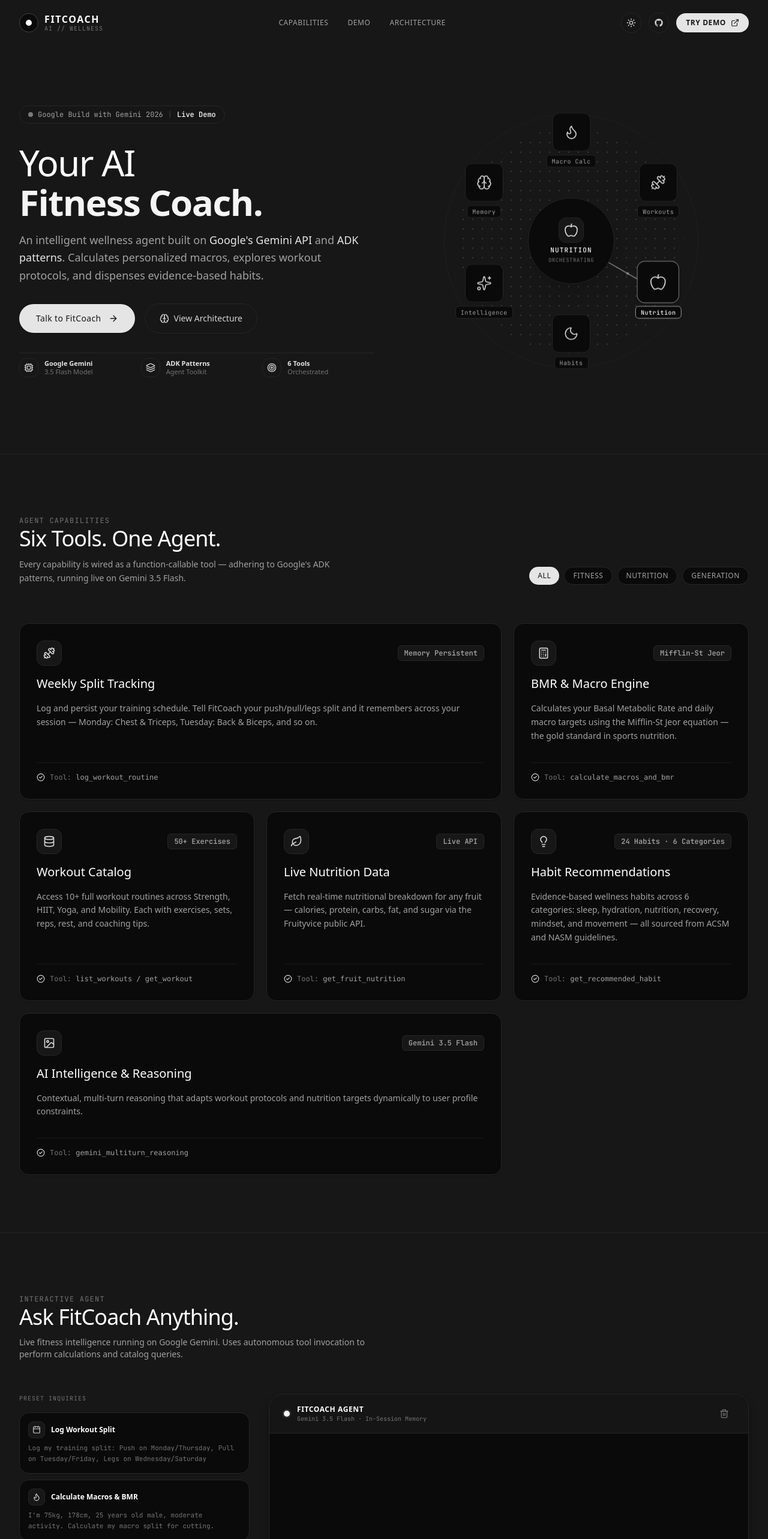
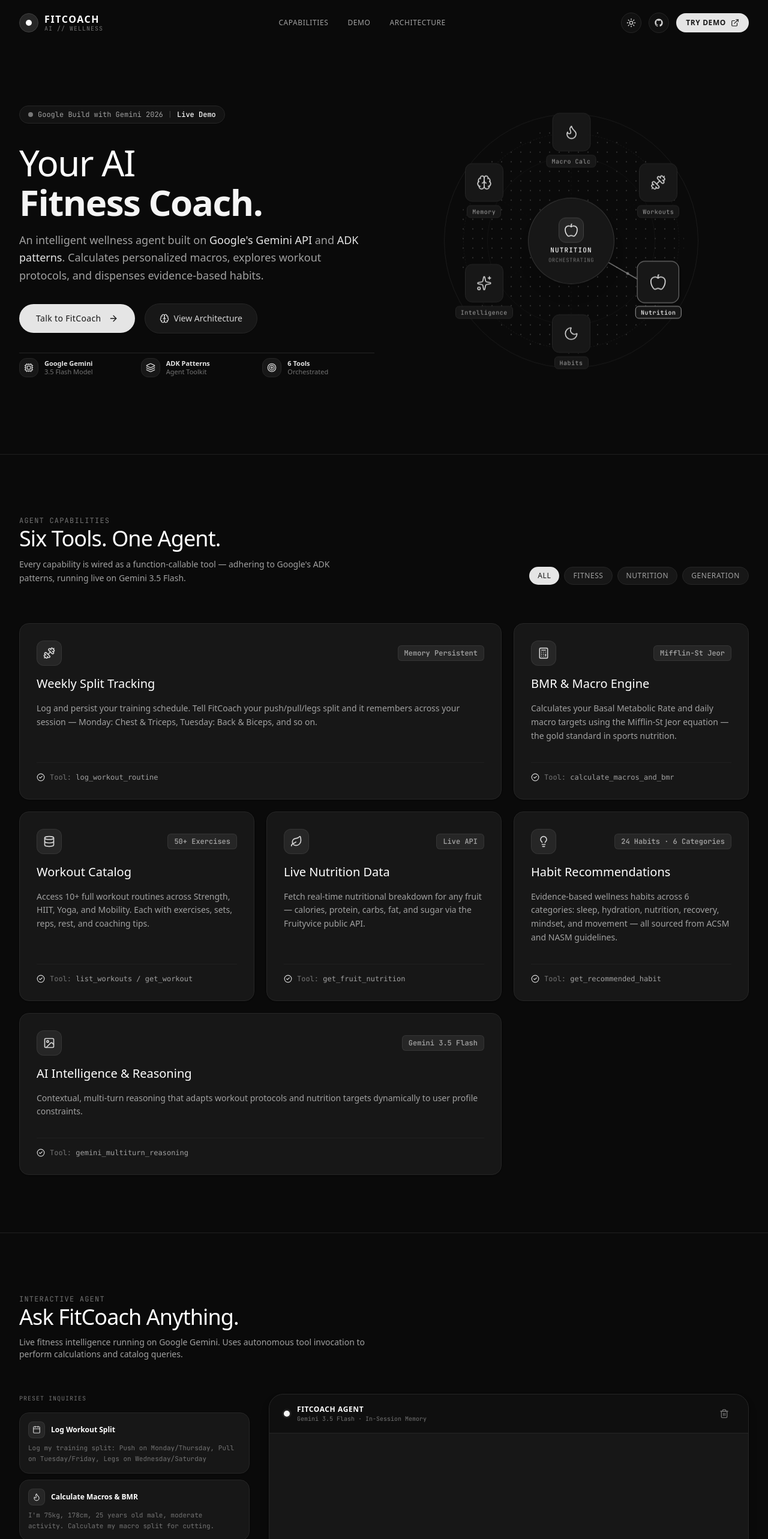
Before and after one commit to Harpreet1999/fitcoach-wellness-agent, a Next.js app: page / in a window 1280 px wide. Shown: the top 2566 px of the page at 60% size. Built offline with nearby package versions, Linux system fonts and the light colour scheme.

Commit message:
style: revert dark theme card colors, add distinct Navbar/Footer bg for light and dark themes

```diff
--- a/app/globals.css
+++ b/app/globals.css
@@ -19,7 +19,7 @@
   }
 
   .dark body {
-    background-color: #171717;
+    background-color: #0a0a0a;
     background-image: none;
   }
 
--- a/app/layout.tsx
+++ b/app/layout.tsx
@@ -42,7 +42,7 @@ export default function RootLayout({ children }: { children: React.ReactNode })
           }}
         />
       </head>
-      <body className="min-h-screen bg-[#f8f7f5] dark:bg-neutral-900 text-neutral-800 dark:text-neutral-100 font-sans selection:bg-neutral-200 dark:selection:bg-neutral-800 selection:text-neutral-800 dark:selection:text-white antialiased transition-colors duration-200">
+      <body className="min-h-screen bg-[#f8f7f5] dark:bg-neutral-950 text-neutral-800 dark:text-neutral-100 font-sans selection:bg-neutral-200 dark:selection:bg-neutral-800 selection:text-neutral-800 dark:selection:text-white antialiased transition-colors duration-200">
         <ThemeProvider>
           {children}
         </ThemeProvider>
--- a/app/page.tsx
+++ b/app/page.tsx
@@ -7,7 +7,7 @@ import DemoSection from '@/components/sections/DemoSection';
 
 export default function Home() {
   return (
-    <div className="min-h-screen flex flex-col bg-[#f8f7f5] [background-image:radial-gradient(circle,rgba(0,0,0,0.045)_1px,transparent_1px)] [background-size:24px_24px] dark:[background-image:none] dark:bg-neutral-900 text-neutral-800 dark:text-neutral-100 selection:bg-neutral-800 selection:text-white dark:selection:bg-neutral-100 dark:selection:text-neutral-950 font-sans transition-colors duration-300">
+    <div className="min-h-screen flex flex-col bg-[#f8f7f5] [background-image:radial-gradient(circle,rgba(0,0,0,0.045)_1px,transparent_1px)] [background-size:24px_24px] dark:[background-image:none] dark:bg-neutral-950 text-neutral-800 dark:text-neutral-100 selection:bg-neutral-800 selection:text-white dark:selection:bg-neutral-100 dark:selection:text-neutral-950 font-sans transition-colors duration-300">
       <Navbar />
       <main className="flex-1">
         <Hero />
--- a/components/chat/ChatInterface.tsx
+++ b/components/chat/ChatInterface.tsx
@@ -172,9 +172,9 @@ export default function ChatInterface() {
   };
 
   return (
-    <div className="flex flex-col h-[640px] rounded-3xl border border-neutral-200 dark:border-neutral-800 bg-white dark:bg-neutral-950 shadow-lg shadow-black/5 dark:shadow-black/40 overflow-hidden transition-colors duration-200">
+    <div className="flex flex-col h-[640px] rounded-3xl border border-neutral-200 dark:border-neutral-800 bg-white dark:bg-neutral-900 shadow-lg shadow-black/5 dark:shadow-black/40 overflow-hidden transition-colors duration-200">
       {/* Chat header */}
-      <div className="flex items-center justify-between px-6 py-4 border-b border-neutral-200 dark:border-neutral-800 bg-[#f8f7f5] dark:bg-neutral-900/90">
+      <div className="flex items-center justify-between px-6 py-4 border-b border-neutral-200 dark:border-neutral-800 bg-[#f8f7f5] dark:bg-neutral-950/60">
         <div className="flex items-center gap-3">
           <div className="relative">
             <div className="w-2.5 h-2.5 rounded-full bg-neutral-800 dark:bg-white animate-pulse" />
@@ -289,8 +289,8 @@ export default function ChatInterface() {
       </div>
 
       {/* Input bar */}
-      <div className="px-5 pb-5 pt-3 border-t border-neutral-200 dark:border-neutral-800 bg-[#f8f7f5] dark:bg-neutral-900/90">
-        <div className="flex items-center gap-2 bg-neutral-100 dark:bg-neutral-950 rounded-full border border-neutral-200 dark:border-neutral-800 px-4 py-2 focus-within:border-neutral-400 dark:focus-within:border-neutral-500 transition-colors">
+      <div className="px-5 pb-5 pt-3 border-t border-neutral-200 dark:border-neutral-800 bg-[#f8f7f5] dark:bg-neutral-950/60">
+        <div className="flex items-center gap-2 bg-neutral-100 dark:bg-neutral-800/90 rounded-full border border-neutral-200 dark:border-neutral-700/70 px-4 py-2 focus-within:border-neutral-400 dark:focus-within:border-neutral-500 transition-colors">
           <input
             type="text"
             value={input}
--- a/components/layout/Footer.tsx
+++ b/components/layout/Footer.tsx
@@ -3,13 +3,13 @@ import { ExternalLink } from 'lucide-react';
 
 export default function Footer() {
   return (
-    <footer className="border-t border-neutral-200 dark:border-neutral-800 py-12 transition-colors duration-200">
+    <footer className="border-t border-neutral-200 dark:border-neutral-800/80 bg-white dark:bg-neutral-950 py-12 transition-colors duration-200">
       <div className="max-w-7xl mx-auto px-4 sm:px-6 lg:px-8">
         <div className="flex flex-col md:flex-row items-center justify-between gap-6">
           {/* Logo & tagline */}
           <div className="flex flex-col items-center md:items-start gap-1">
             <div className="flex items-center gap-2">
-              <div className="w-6 h-6 rounded-full border border-neutral-300 dark:border-neutral-700 bg-neutral-100 dark:bg-neutral-950 flex items-center justify-center">
+              <div className="w-6 h-6 rounded-full border border-neutral-300 dark:border-neutral-700 bg-neutral-100 dark:bg-neutral-800 flex items-center justify-center">
                 <div className="w-2 h-2 rounded-full bg-neutral-800 dark:bg-white" />
               </div>
               <span className="font-semibold text-sm tracking-widest text-neutral-800 dark:text-white uppercase font-sans">FITCOACH AI</span>
--- a/components/layout/Navbar.tsx
+++ b/components/layout/Navbar.tsx
@@ -24,7 +24,7 @@ export default function Navbar() {
     <header
       className={`fixed top-0 left-0 right-0 z-50 transition-all duration-300 ${
         isScrolled
-          ? 'bg-[#f8f7f5]/85 dark:bg-neutral-900/85 backdrop-blur-md border-b border-neutral-200/80 dark:border-neutral-800/80 py-3 shadow-xs'
+          ? 'bg-white/90 dark:bg-neutral-950/90 backdrop-blur-md border-b border-neutral-200/80 dark:border-neutral-800/80 py-3 shadow-xs'
           : 'bg-transparent py-5'
       }`}
     >
@@ -32,7 +32,7 @@ export default function Navbar() {
         <div className="flex items-center justify-between">
           {/* Logo */}
           <a href="#" className="flex items-center gap-2.5 group">
-            <div className="w-8 h-8 rounded-full border border-neutral-300 dark:border-neutral-700 flex items-center justify-center bg-neutral-100 dark:bg-neutral-950 group-hover:scale-105 transition-transform duration-200">
+            <div className="w-8 h-8 rounded-full border border-neutral-300 dark:border-neutral-700 flex items-center justify-center bg-neutral-100 dark:bg-neutral-800 group-hover:scale-105 transition-transform duration-200">
               <div className="w-2.5 h-2.5 rounded-full bg-neutral-800 dark:bg-white" />
             </div>
             <div className="flex flex-col">
--- a/components/sections/ArchitectureSection.tsx
+++ b/components/sections/ArchitectureSection.tsx
@@ -102,8 +102,8 @@ export default function ArchitectureSection() {
                   onClick={() => setActiveTab(tab)}
                   className={`text-left px-5 py-4 rounded-xl border transition-all duration-200 whitespace-nowrap lg:whitespace-normal flex items-center justify-between ${
                     isSelected
-                      ? 'border-neutral-750 dark:border-neutral-400 bg-white dark:bg-neutral-950 shadow-xs'
-                      : 'border-neutral-200 dark:border-neutral-800/80 bg-white dark:bg-neutral-950 hover:border-neutral-300 dark:hover:border-neutral-700'
+                      ? 'border-neutral-750 dark:border-neutral-400 bg-white dark:bg-neutral-800 shadow-xs'
+                      : 'border-neutral-200 dark:border-neutral-800/80 bg-white dark:bg-neutral-900 hover:border-neutral-300 dark:hover:border-neutral-700'
                   }`}
                 >
                   <span className={`text-xs font-mono uppercase tracking-wider ${isSelected ? 'font-bold text-neutral-850 dark:text-neutral-100' : 'text-neutral-500'}`}>
@@ -118,7 +118,7 @@ export default function ArchitectureSection() {
           </div>
 
           {/* Detail panel */}
-          <div className="lg:col-span-9 rounded-2xl border border-neutral-200 dark:border-neutral-800 bg-white dark:bg-neutral-950 p-6 sm:p-8 shadow-xs transition-colors duration-200">
+          <div className="lg:col-span-9 rounded-2xl border border-neutral-200 dark:border-neutral-800 bg-white dark:bg-neutral-900 p-6 sm:p-8 shadow-xs transition-colors duration-200">
             {activeTab === 'Visualizer' ? (
               <IsometricStackVisualizer />
             ) : (
--- a/components/sections/CapabilitiesGrid.tsx
+++ b/components/sections/CapabilitiesGrid.tsx
@@ -95,7 +95,7 @@ export default function CapabilitiesGrid() {
                 className={`px-3.5 py-1.5 rounded-full text-xs font-medium uppercase tracking-wider transition-all duration-200 ${
                   activeTab === tab
                     ? 'bg-neutral-800 text-neutral-100 dark:bg-neutral-200 dark:text-neutral-900 shadow-xs'
-                    : 'bg-white dark:bg-neutral-950 text-neutral-600 dark:text-neutral-400 hover:text-neutral-800 dark:hover:text-white border border-neutral-200 dark:border-neutral-800 hover:border-neutral-300 dark:hover:border-neutral-700'
+                    : 'bg-white dark:bg-neutral-900 text-neutral-600 dark:text-neutral-400 hover:text-neutral-800 dark:hover:text-white border border-neutral-200 dark:border-neutral-800 hover:border-neutral-300 dark:hover:border-neutral-700'
                 }`}
               >
                 {tab}
@@ -109,14 +109,14 @@ export default function CapabilitiesGrid() {
           {filtered.map((cap, idx) => (
             <div
               key={idx}
-              className={`${cap.span} p-7 rounded-2xl border border-neutral-200 dark:border-neutral-800 bg-white dark:bg-neutral-950 hover:border-neutral-300 dark:hover:border-neutral-700 transition-all duration-300 flex flex-col justify-between group shadow-sm`}
+              className={`${cap.span} p-7 rounded-2xl border border-neutral-200 dark:border-neutral-800 bg-white dark:bg-neutral-900 hover:border-neutral-300 dark:hover:border-neutral-700 transition-all duration-300 flex flex-col justify-between group shadow-sm`}
             >
               <div className="space-y-4">
                 <div className="flex items-center justify-between">
-                  <div className="p-2.5 rounded-xl bg-neutral-100 dark:bg-neutral-900 border border-neutral-200/60 dark:border-neutral-800 group-hover:scale-105 transition-transform duration-200">
+                  <div className="p-2.5 rounded-xl bg-neutral-100 dark:bg-neutral-800 border border-neutral-200/60 dark:border-neutral-700/60 group-hover:scale-105 transition-transform duration-200">
                     {cap.icon}
                   </div>
-                  <span className="font-mono text-xs text-neutral-600 dark:text-neutral-400 font-semibold px-2.5 py-1 rounded-md bg-neutral-100 dark:bg-neutral-900 border border-neutral-200/60 dark:border-neutral-800">
+                  <span className="font-mono text-xs text-neutral-600 dark:text-neutral-400 font-semibold px-2.5 py-1 rounded-md bg-neutral-100 dark:bg-neutral-800 border border-neutral-200/60 dark:border-neutral-700/60">
                     {cap.metric}
                   </span>
                 </div>
--- a/components/sections/DemoSection.tsx
+++ b/components/sections/DemoSection.tsx
@@ -74,10 +74,10 @@ export default function DemoSection() {
                     <button
                       key={p.title}
                       onClick={() => handlePromptClick(p.prompt)}
-                      className="text-left p-3.5 rounded-2xl border border-neutral-200 dark:border-neutral-800 bg-white dark:bg-neutral-950 hover:border-neutral-300 dark:hover:border-neutral-700 transition-all duration-300 ease-out group shadow-sm focus:outline-none focus:border-neutral-300 dark:focus:border-neutral-700"
+                      className="text-left p-3.5 rounded-2xl border border-neutral-200 dark:border-neutral-800 bg-white dark:bg-neutral-900 hover:border-neutral-300 dark:hover:border-neutral-700 transition-all duration-300 ease-out group shadow-sm focus:outline-none focus:border-neutral-300 dark:focus:border-neutral-700"
                     >
                       <div className="flex items-center gap-2.5">
-                        <div className="p-1.5 rounded-lg bg-neutral-100 dark:bg-neutral-900 border border-neutral-200/60 dark:border-neutral-800 text-neutral-700 dark:text-neutral-300 group-hover:scale-105 group-hover:border-neutral-400 dark:group-hover:border-neutral-500 transition-all duration-200">
+                        <div className="p-1.5 rounded-lg bg-neutral-100 dark:bg-neutral-800 border border-neutral-200/60 dark:border-neutral-700/60 text-neutral-700 dark:text-neutral-300 group-hover:scale-105 group-hover:border-neutral-400 dark:group-hover:border-neutral-500 transition-all duration-200">
                           <Icon className="w-3.5 h-3.5" />
                         </div>
                         <div className="text-xs font-semibold text-neutral-800 dark:text-white">
@@ -93,7 +93,7 @@ export default function DemoSection() {
               </div>
 
               {/* Note */}
-              <div className="p-4 rounded-2xl border border-neutral-200 dark:border-neutral-800/80 bg-[#f8f7f5] dark:bg-neutral-950/70">
+              <div className="p-4 rounded-2xl border border-neutral-200 dark:border-neutral-800/80 bg-[#f8f7f5] dark:bg-neutral-900/70">
                 <div className="text-[10px] font-mono uppercase tracking-wider text-neutral-500 mb-1">In-Session Memory</div>
                 <p className="text-xs text-neutral-600 dark:text-neutral-400 font-light leading-relaxed">
                   Conversation history and calculated metrics persist locally in your session storage. Refresh to reset.
--- a/components/sections/Hero.tsx
+++ b/components/sections/Hero.tsx
@@ -217,7 +217,7 @@ function AgentVisual() {
 
       {/* Center Holographic Agent Core with Smooth Cross-Fade */}
       <div className="absolute inset-0 flex items-center justify-center pointer-events-none">
-        <div className="relative w-28 h-28 sm:w-32 sm:h-32 md:w-36 md:h-36 rounded-full bg-white dark:bg-neutral-950 border border-neutral-300/90 dark:border-neutral-800 shadow-xl backdrop-blur-md flex flex-col items-center justify-center p-2 transition-all duration-500 ease-out overflow-hidden">
+        <div className="relative w-28 h-28 sm:w-32 sm:h-32 md:w-36 md:h-36 rounded-full bg-white dark:bg-neutral-900 border border-neutral-300/90 dark:border-neutral-700/80 shadow-xl backdrop-blur-md flex flex-col items-center justify-center p-2 transition-all duration-500 ease-out overflow-hidden">
           {/* Rotating Outer Accent Ring */}
           <div className="absolute -inset-2 rounded-full border border-neutral-300/80 dark:border-neutral-700/70 animate-spin-slow pointer-events-none" />
 
@@ -231,7 +231,7 @@ function AgentVisual() {
               className="flex flex-col items-center justify-center text-center w-full"
             >
               {/* Center Icon Container (Non-Bold, strokeWidth 1.5, Soft Charcoal) */}
-              <div className="p-2 rounded-xl bg-neutral-100 dark:bg-neutral-900 border border-neutral-200 dark:border-neutral-800 mb-1">
+              <div className="p-2 rounded-xl bg-neutral-100 dark:bg-neutral-800 border border-neutral-200 dark:border-neutral-700 mb-1">
                 {activeTool ? (
                   <activeTool.icon strokeWidth={1.5} className="w-5 h-5 sm:w-6 sm:h-6 text-neutral-800 dark:text-neutral-100" />
                 ) : (
@@ -309,7 +309,7 @@ function AgentVisual() {
 
               {/* Interactive Tool Box — less rounded (rounded-xl), soft border change & more larger grow effect on hover */}
               <div
-                className={`w-14 h-14 sm:w-16 sm:h-16 rounded-xl flex items-center justify-center transition-all duration-300 ease-out bg-white dark:bg-neutral-950 text-neutral-700 dark:text-neutral-300 border ${
+                className={`w-14 h-14 sm:w-16 sm:h-16 rounded-xl flex items-center justify-center transition-all duration-300 ease-out bg-white dark:bg-neutral-900 text-neutral-700 dark:text-neutral-300 border ${
                   isHovered
                     ? 'scale-[1.28] -translate-y-1 border-neutral-400 dark:border-neutral-400 shadow-xl text-neutral-900 dark:text-neutral-100 z-20'
                     : isCurrent
@@ -323,7 +323,7 @@ function AgentVisual() {
 
             {/* Monospace Badge Label with Soft Border Focus (No Variant Flipping) */}
             <span
-              className={`text-[9px] sm:text-[10px] font-mono tracking-wider px-2 py-0.5 rounded-md border transition-all duration-300 ease-out whitespace-nowrap bg-white dark:bg-neutral-950 ${
+              className={`text-[9px] sm:text-[10px] font-mono tracking-wider px-2 py-0.5 rounded-md border transition-all duration-300 ease-out whitespace-nowrap bg-white dark:bg-neutral-900 ${
                 isHovered || isCurrent
                   ? 'border-neutral-400 dark:border-neutral-400 text-neutral-900 dark:text-neutral-100 font-medium'
                   : 'border-neutral-200 dark:border-neutral-800 text-neutral-600 dark:text-neutral-400'
```
Also changed, not shown: components/sections/IsometricStackVisualizer.tsx (+5 -5 lines).
